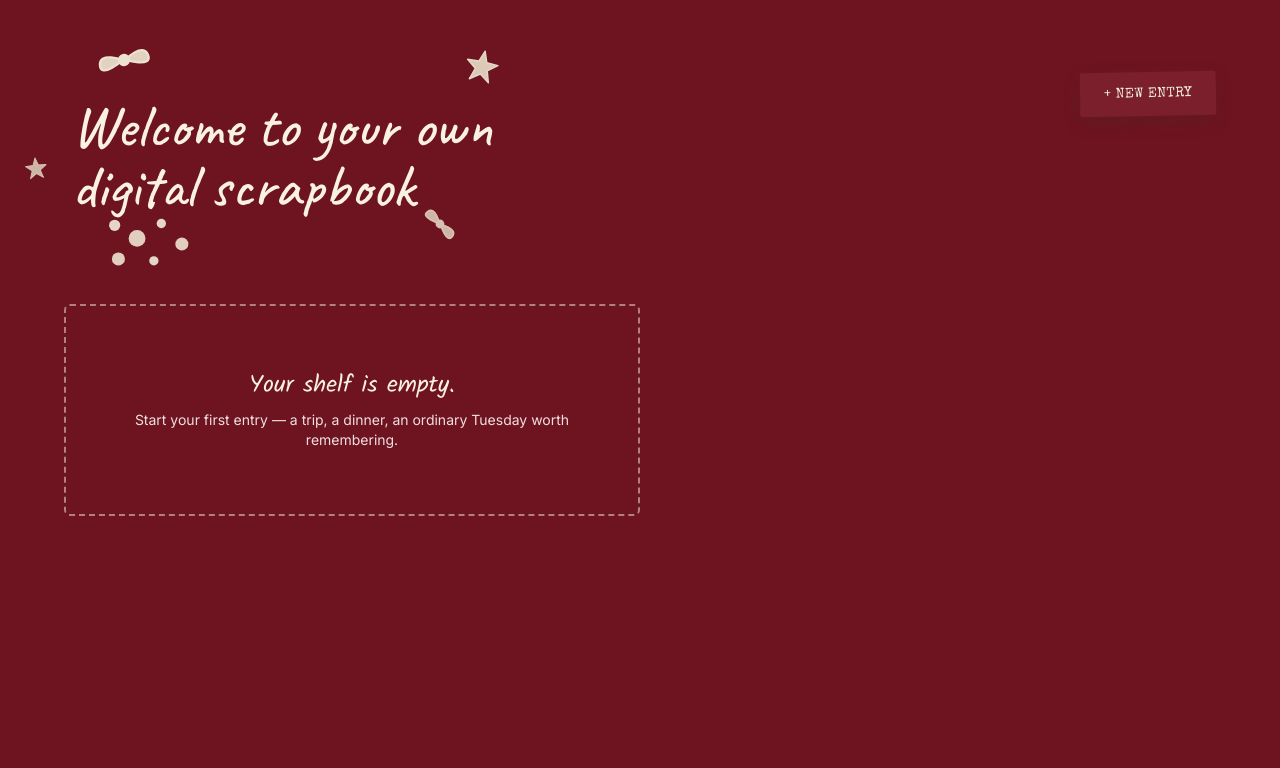
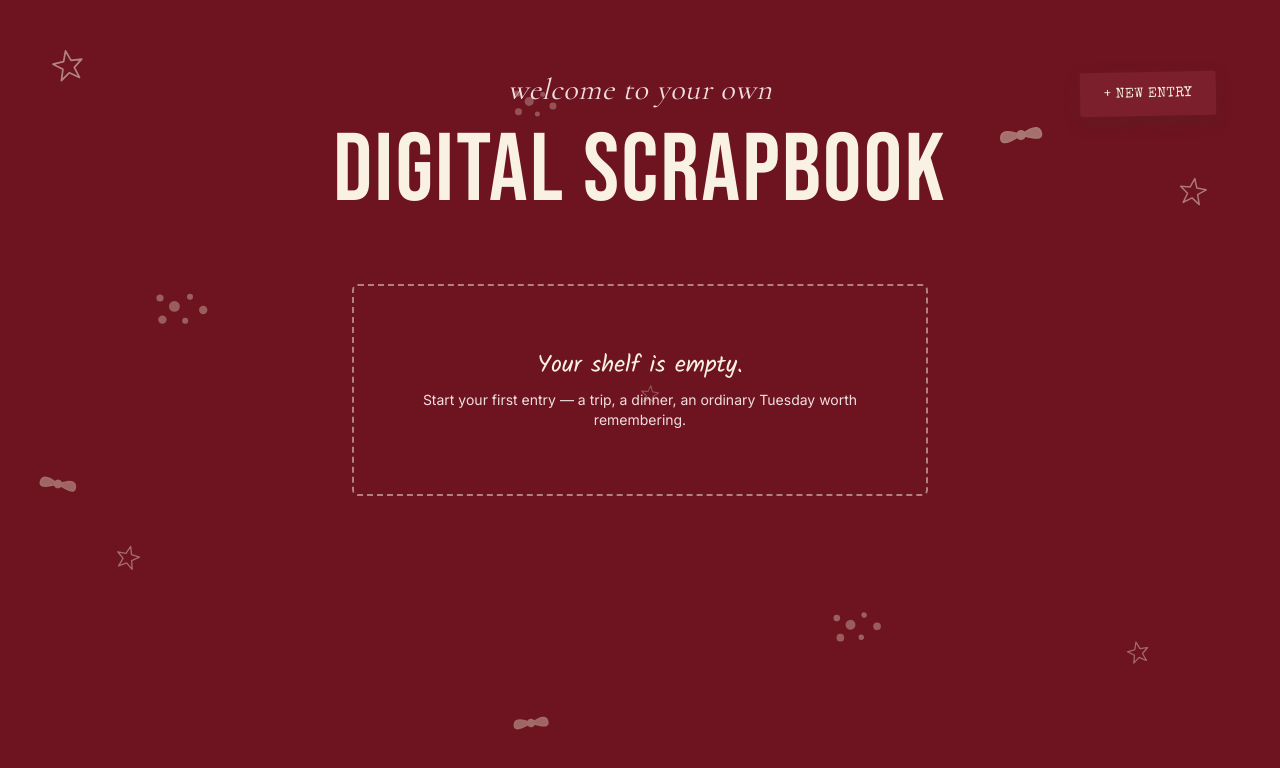
Before and after one commit to MaryaE456/Journal-1.0, a Next.js app: page / in a window 1280 px wide. Shown: the top 768 px of the page. Built offline with nearby package versions, Linux system fonts and the light colour scheme.

Commit message:
Update page.tsx

```diff
--- a/app/page.tsx
+++ b/app/page.tsx
@@ -11,20 +11,6 @@ const CARD_STICKERS = ["heart", "star", "bow", "cherries", "sparkle", "vinyl"];
 
 // small cream/beige decorations scattered around the homepage headline —
 // distinct from the wine-toned sticker drawer used inside the editor
-function CreamStar({ className = "" }: { className?: string }) {
-  return (
-    <svg viewBox="0 0 100 100" className={className} fill="none">
-      <path
-        d="M50 8L61 38L93 40L67 60L77 92L50 73L23 92L33 60L7 40L39 38Z"
-        stroke="#F3ECDD"
-        strokeWidth="4"
-        strokeLinejoin="round"
-        fill="#E8DEC8"
-      />
-    </svg>
-  );
-}
-
 function CreamBow({ className = "" }: { className?: string }) {
   return (
     <svg viewBox="0 0 100 70" className={className} fill="none">
@@ -45,6 +31,52 @@ function CreamDots({ className = "" }: { className?: string }) {
       <circle cx="14" cy="46" r="7" fill="#EFE3D0" />
       <circle cx="52" cy="48" r="5" fill="#F3ECDD" />
     </svg>
+  );
+}
+
+function WhiteOutlineStar({ className = "" }: { className?: string }) {
+  return (
+    <svg viewBox="0 0 100 100" className={className} fill="none">
+      <path
+        d="M50 8L61 38L93 40L67 60L77 92L50 73L23 92L33 60L7 40L39 38Z"
+        stroke="#F8F1E4"
+        strokeWidth="5"
+        strokeLinejoin="round"
+        fill="none"
+      />
+    </svg>
+  );
+}
+
+// A loose scatter of doodles across the whole page, collage-cover style —
+// fixed so it stays put behind the content while scrolling.
+const SCATTER = [
+  { El: WhiteOutlineStar, top: "6%", left: "4%", size: 34, rotate: -10, opacity: 0.5 },
+  { El: WhiteOutlineStar, top: "68%", left: "9%", size: 26, rotate: 14, opacity: 0.4 },
+  { El: WhiteOutlineStar, top: "22%", left: "92%", size: 30, rotate: 8, opacity: 0.45 },
+  { El: WhiteOutlineStar, top: "80%", left: "88%", size: 24, rotate: -12, opacity: 0.4 },
+  { El: WhiteOutlineStar, top: "48%", left: "50%", size: 20, rotate: 6, opacity: 0.3 },
+  { El: CreamBow, top: "14%", left: "78%", size: 46, rotate: -8, opacity: 0.45 },
+  { El: CreamBow, top: "58%", left: "3%", size: 40, rotate: 10, opacity: 0.4 },
+  { El: CreamBow, top: "88%", left: "40%", size: 38, rotate: -6, opacity: 0.4 },
+  { El: CreamDots, top: "35%", left: "12%", size: 60, rotate: 0, opacity: 0.35 },
+  { El: CreamDots, top: "10%", left: "40%", size: 50, rotate: 4, opacity: 0.3 },
+  { El: CreamDots, top: "75%", left: "65%", size: 55, rotate: -4, opacity: 0.35 },
+];
+
+function PageDoodles() {
+  return (
+    <div className="fixed inset-0 pointer-events-none z-0 overflow-hidden">
+      {SCATTER.map(({ El, top, left, size, rotate, opacity }, i) => (
+        <div
+          key={i}
+          className="absolute"
+          style={{ top, left, width: size, height: size, transform: `rotate(${rotate}deg)`, opacity }}
+        >
+          <El className="w-full h-full" />
+        </div>
+      ))}
+    </div>
   );
 }
 
@@ -91,28 +123,23 @@ export default function HomePage() {
   }
 
   return (
-    <main className="min-h-screen px-6 py-12 md:px-16">
-      <header className="mb-16 flex items-start justify-between flex-wrap gap-4 relative pt-6">
-        <div className="relative py-6 px-2">
-          {/* scattered cream decorations */}
-          <CreamBow className="absolute -top-8 left-8 w-14 h-10 -rotate-12 opacity-95" />
-          <CreamStar className="absolute -top-6 right-0 w-9 h-9 rotate-12 opacity-90" />
-          <CreamStar className="absolute top-1/2 -left-10 w-6 h-6 -rotate-6 opacity-80" />
-          <CreamDots className="absolute -bottom-8 left-10 w-24 h-14 opacity-90" />
-          <CreamBow className="absolute bottom-0 right-10 w-10 h-8 rotate-45 opacity-80" />
-
-          <h1 className="font-script text-5xl md:text-6xl leading-tight relative z-10" style={{ color: "#F8F1E4" }}>
-            Welcome to your own
-            <br />
-            digital scrapbook
-          </h1>
-        </div>
+    <main className="min-h-screen px-6 py-12 md:px-16 relative overflow-hidden">
+      <PageDoodles />
+      <div className="relative z-10">
+      <header className="mb-16 flex flex-col items-center text-center gap-4 relative pt-6">
         <button
           onClick={() => setShowNew(true)}
-          className="font-type text-sm tracking-wide uppercase bg-rust text-paper px-6 py-3 rounded-sm shadow-lift hover:-translate-y-0.5 hover:shadow-page transition-transform -rotate-1"
+          className="absolute top-6 right-0 font-type text-sm tracking-wide uppercase bg-rust text-paper px-6 py-3 rounded-sm shadow-lift hover:-translate-y-0.5 hover:shadow-page transition-transform -rotate-1"
         >
           + New entry
         </button>
+
+        <p className="font-delicate italic text-2xl md:text-3xl tracking-wide" style={{ color: "#F0DEE0" }}>
+          welcome to your own
+        </p>
+        <h1 className="font-display text-6xl md:text-8xl tracking-wide leading-none" style={{ color: "#F8F1E4" }}>
+          DIGITAL SCRAPBOOK
+        </h1>
       </header>
 
       {loading ? (
@@ -120,7 +147,7 @@ export default function HomePage() {
           unpacking your shelf…
         </p>
       ) : entries.length === 0 ? (
-        <div className="border-2 border-dashed border-paper/50 rounded-md p-16 text-center max-w-xl">
+        <div className="border-2 border-dashed border-paper/50 rounded-md p-16 text-center max-w-xl mx-auto">
           <p className="font-hand text-2xl mb-2" style={{ color: "#F8F1E4" }}>
             Your shelf is empty.
           </p>
@@ -183,6 +210,7 @@ export default function HomePage() {
           </div>
         </div>
       )}
+      </div>
     </main>
   );
 }
```
